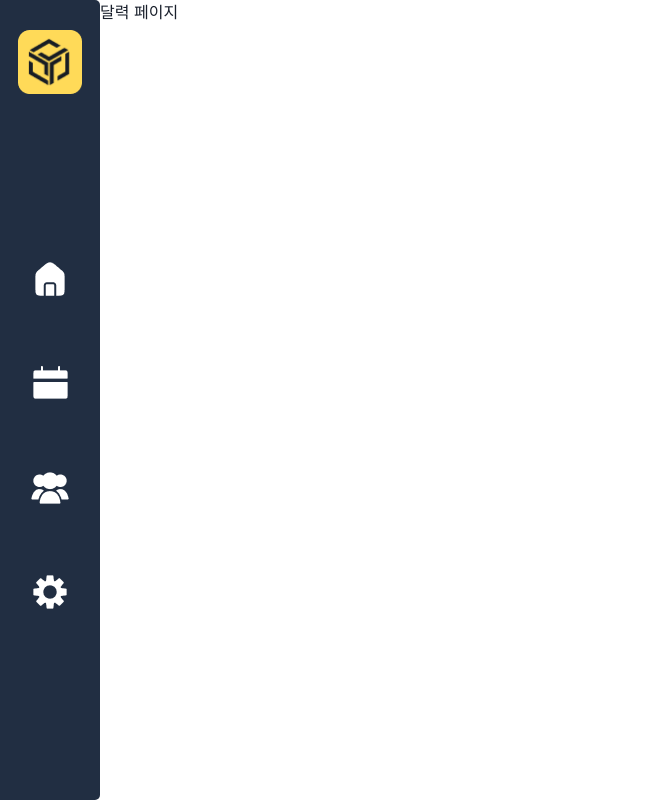
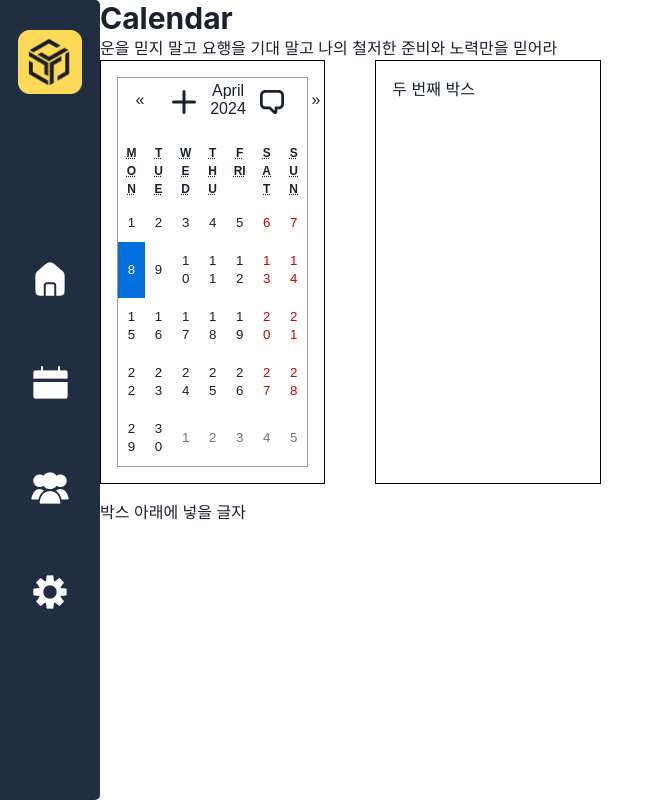
Before and after one commit to StudyBuddyCorps/Front-end, a React (Create React App) app: page /calendar in a window 1280 px wide. Shown: the whole page, without its empty margins (0-646 px from the left). Built offline with nearby package versions, Linux system fonts and the light colour scheme.

Commit message:
feat: add Calendar component
Sign-off-by: juijeong8324 <juijeong8324@gmail.com>

```diff
--- /dev/null
+++ b/src/components/calendar/calendar.tsx
@@ -0,0 +1,30 @@
+import { useState } from "react";
+import Calendar from "react-calendar";
+import "react-calendar/dist/Calendar.css";
+import { Text, Icon } from "@chakra-ui/react";
+import { AddIcon, ChatIcon } from "@chakra-ui/icons";
+
+type ValuePiece = Date | null;
+type Value = ValuePiece | [ValuePiece, ValuePiece];
+
+export default function MyCalendar(props: {
+  selectRange: boolean;
+  [x: string]: any;
+}) {
+  const { selectRange, ...rest } = props;
+  const [value, onChange] = useState<Value>(new Date());
+
+  return (
+    <div>
+      <Calendar
+        onChange={onChange}
+        value={value}
+        selectRange={selectRange}
+        view={"month"}
+        tileContent={<Text color="brand.500" />}
+        prevLabel={<Icon as={AddIcon} w="24px" h="24px" mt="4px" />}
+        nextLabel={<Icon as={ChatIcon} w="24px" h="24px" mt="4px" />}
+      />
+    </div>
+  );
+}
--- a/src/pages/Calender.tsx
+++ b/src/pages/Calender.tsx
@@ -1,6 +1,26 @@
+import MyCalendar from "components/calendar/calendar";
+import { Box, Heading, Text } from "@chakra-ui/react";
+
 const Calendar = () => {
   return (
-    <div>달력 페이지</div>
+    <Box>
+      <Heading size="lg">Calendar</Heading>
+      <Text>
+        운을 믿지 말고 요행을 기대 말고 나의 철저한 준비와 노력만을 믿어라
+      </Text>
+      <Box display="flex" justifyContent="space-between">
+        <Box width="45%" border="1px solid black" p={4}>
+          <MyCalendar h="100%" minW="100%" selectRange={false} />
+        </Box>
+        <Box width="45%" border="1px solid black" p={4}>
+          {/* 두 번째 박스 */}
+          <Text>두 번째 박스</Text>
+        </Box>
+      </Box>
+      <Box>
+        <Text mt={4}>박스 아래에 넣을 글자</Text>
+      </Box>
+    </Box>
   );
 };
 
```
